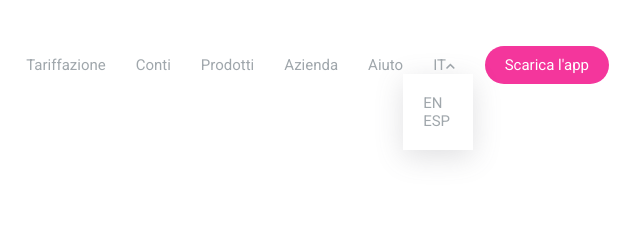
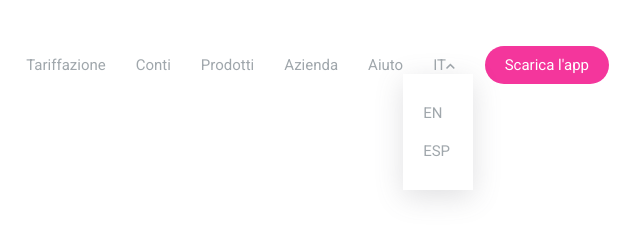
Before and after one commit to TommasoAgo/js-html-css-revolut, a plain HTML site: page index.html in a window 1280 px wide. Both pictures are taken after a click on the link "IT". Shown: the full height of the page, 543-1183 px from the left. Drawn offline with nearby package versions, Linux system fonts and the light colour scheme.

Commit message:
Sistemato padding

```diff
--- a/css/style.css
+++ b/css/style.css
@@ -151,6 +151,10 @@ body {
     display: none;
 }
 
+.language-menu li {
+    padding: 10px 0;
+}
+
 .fas {
     font-size: 10px;
 }
```
